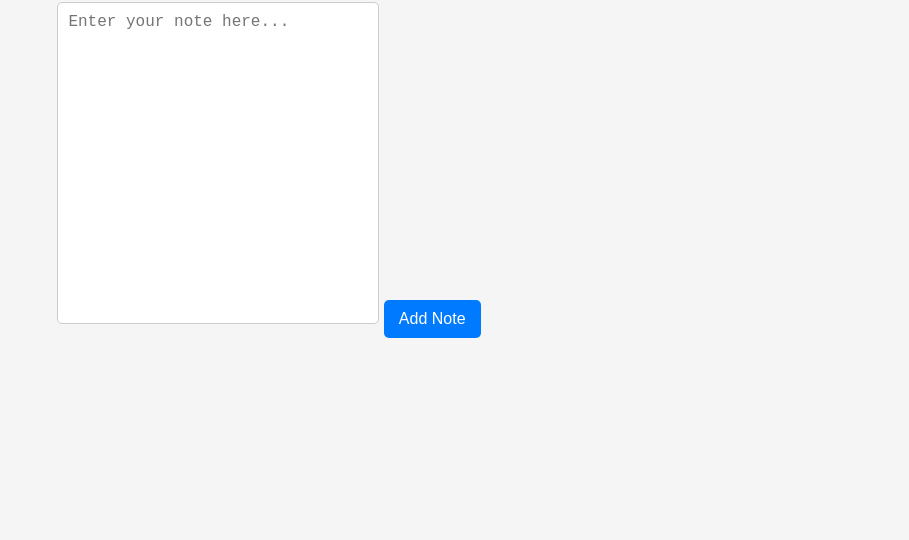
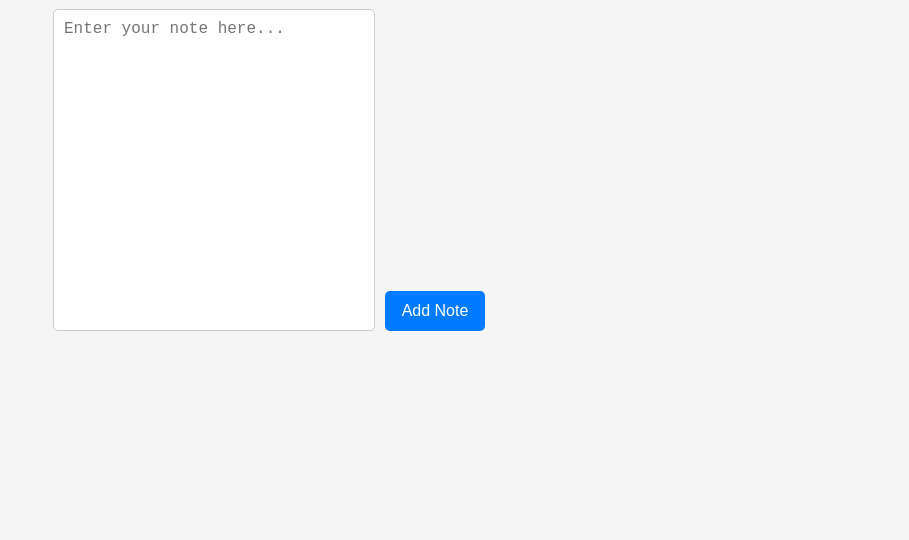
Before and after one commit to Sani-Mohibur/Notes-App, a plain HTML site: page index.html in a window 1280 px wide. Shown: the part 260-800 px from the top of the page, without its empty margins (371-1280 px from the left). Drawn offline with Linux system fonts and the light colour scheme.

Commit message:
2nd commit

```diff
--- a/index.html
+++ b/index.html
@@ -6,9 +6,10 @@
     <title>Document</title>
     <link rel = "stylesheet" href = "style.css"/>
 </head>
+
 <body>
     <h1>Notes App</h1>
-    <div>
+    <div class = "inputContainer">
         <textarea id = "noteInput" placeholder = "Enter your note here..."></textarea>
         <button id = "addNote">Add Note</button>
     </div>
--- a/style.css
+++ b/style.css
@@ -9,10 +9,6 @@ body{
     margin: 0;
 }
 
-/*h1{
-    color: #333;
-}*/
-
 textarea{
     width: 300px;
     height: 300px;
@@ -21,10 +17,10 @@ textarea{
     border-radius: 5px;
     resize: none;
     font-size: 16px;
+
 }
 
 button{
-    margin-top: 10px;
     padding: 10px 15px;
     background-color: #007bff;
     color: white;
@@ -34,8 +30,19 @@ button{
     font-size: 16px;
 }
 
+.inputContainer{
+    display: flex;
+    gap: 10px;
+    align-items: flex-end;
+}
+
+#addNote{
+    height: 40px;
+    width: 100px;
+}
+
 #notesContainer{
-    width: 320px;
+    width: 420px;
     margin-top: 20px;
     display: flex;
     flex-direction: column;
```
